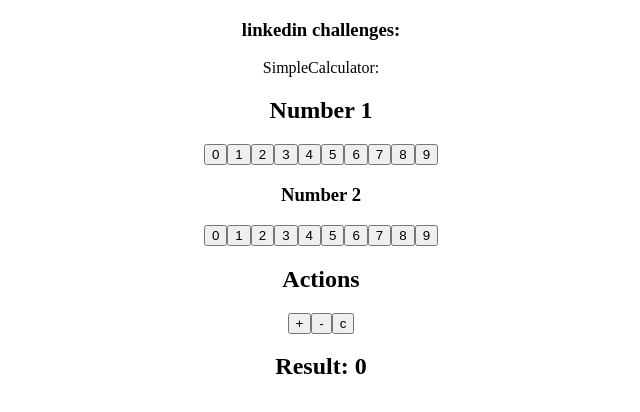
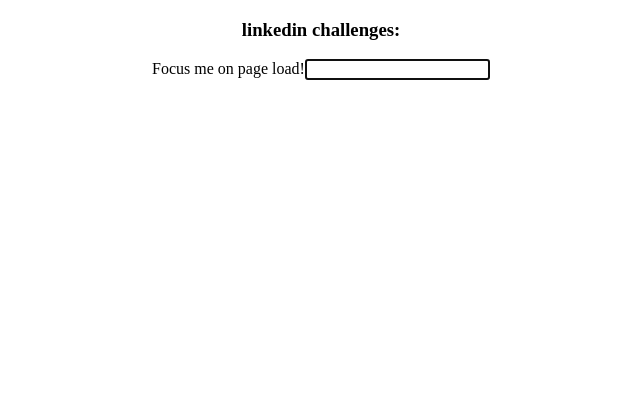
Before and after one commit to OrelAlon/linkedin-challenges, a React (Create React App) app: page / in a window 1280 px wide. Shown: the top 412 px of the page, without its empty margins (319-959 px from the left). Built offline with nearby package versions, Linux system fonts and the light colour scheme.

Commit message:
FocusInput

```diff
--- a/src/App.js
+++ b/src/App.js
@@ -18,6 +18,7 @@ import ToggleWindowEvent from "./ToggleWindowEvent/ToggleWindowEvent";
 import ColorPicker from "./ColorPicker/ColorPicker";
 import PixelArt from "./PixelArt/PixelArt";
 import { SimpleCalculator } from "./SimpleCalculator/SimpleCalculator";
+import FocusInput from "./FocusInput/FocusInput";
 
 function App() {
   return (
@@ -34,7 +35,8 @@ function App() {
       {/* <ToggleWindowEvent />  */}
       {/* <ColorPicker /> */}
       {/* <PixelArt /> */}
-      <SimpleCalculator />
+      {/* <SimpleCalculator /> */}
+      <FocusInput />
       {/*  */}
       {/* <CounterOne /> */}
       {/* <CounterTwo /> */}
--- /dev/null
+++ b/src/FocusInput/FocusInput.js
@@ -0,0 +1,16 @@
+import { useEffect, useRef } from "react";
+
+export default function FocusInput() {
+  const inputRef = useRef(null);
+
+  useEffect(() => {
+    inputRef.current.focus();
+  }, []);
+
+  return (
+    <div>
+      <label htmlFor='focused-input'>Focus me on page load!</label>
+      <input ref={inputRef} name='focused-input'></input>
+    </div>
+  );
+}
```
